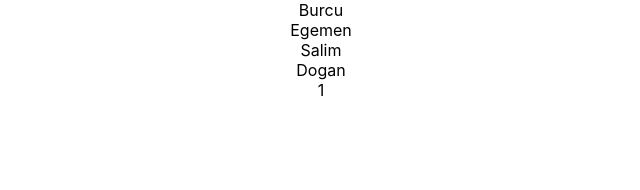
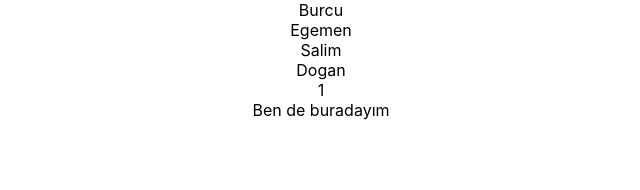
Before and after one commit to EgemenSucuoglu/Twitter-on-90-s, a React (Create React App) app: page / in a window 1280 px wide. Shown: the top 190 px of the page, without its empty margins (319-959 px from the left). Built offline with nearby package versions, Linux system fonts and the light colour scheme.

Commit message:
ben de buradayım

```diff
--- a/src/App.js
+++ b/src/App.js
@@ -8,6 +8,7 @@ function App() {
       <div>Salim</div>
       <div>Dogan</div>
       <div>1</div>
+      <div>Ben de buradayım</div>
     </div>
   );
 }
```
